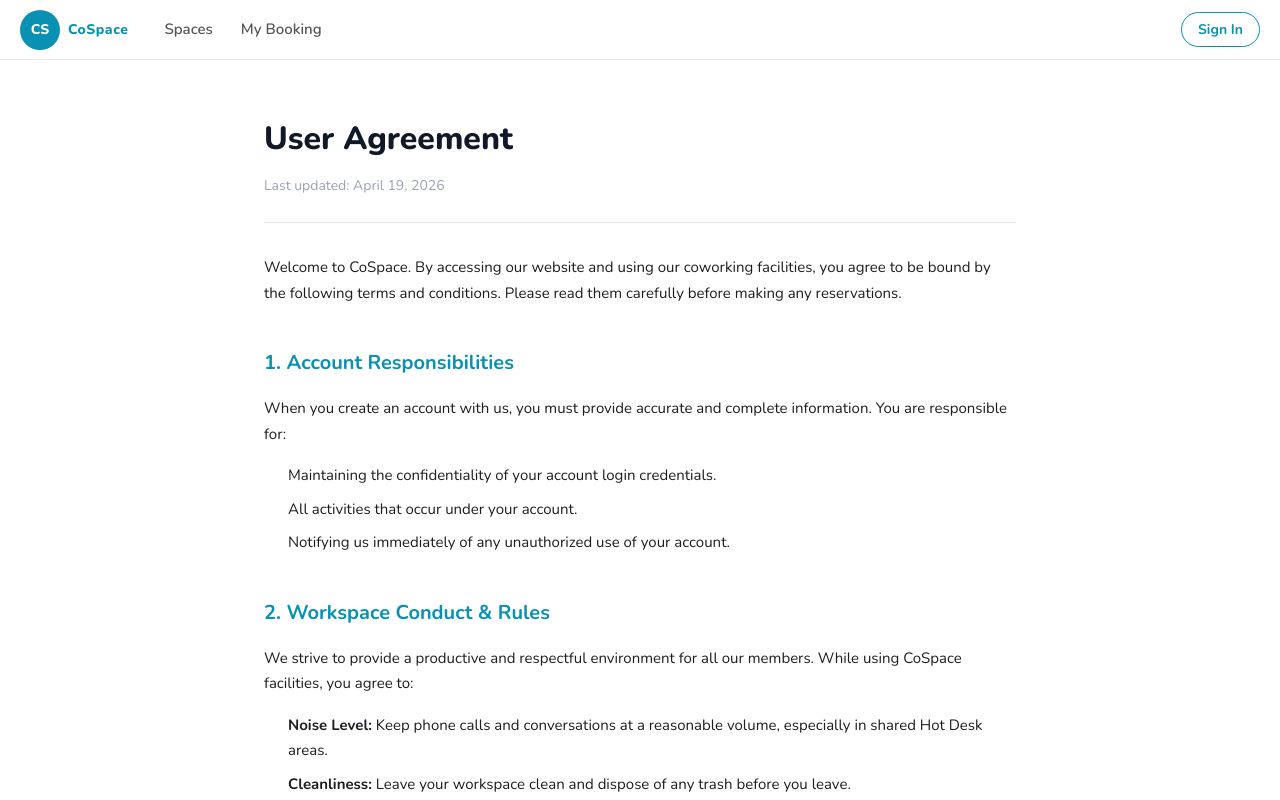
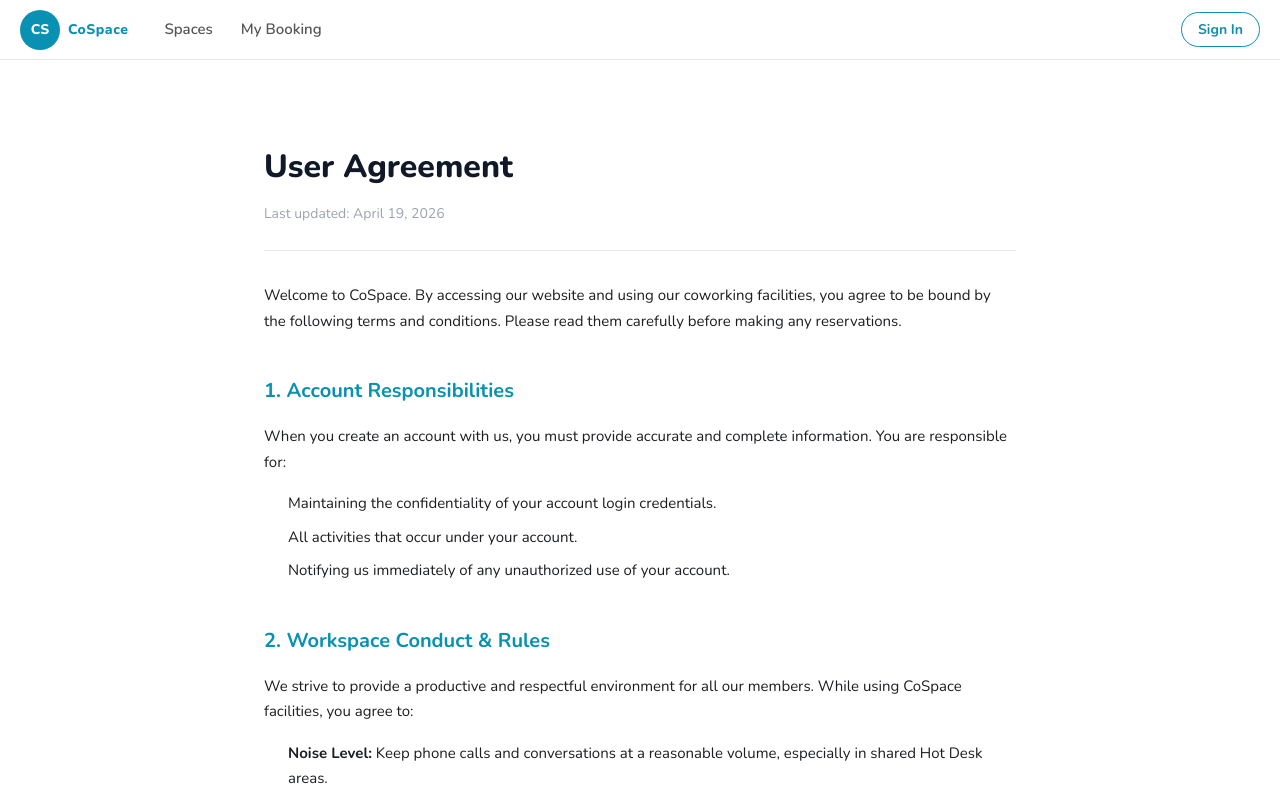
Before and after one commit to usermenei/6Noob7Hack-Frontend, a Next.js app: page /agreements in a window 1280 px wide. Shown: the top 800 px of the page. Built offline with nearby package versions, Linux system fonts and the light colour scheme; no server answers.

Commit message:
edt payment

```diff
--- a/src/app/layout.tsx
+++ b/src/app/layout.tsx
@@ -23,7 +23,7 @@ export default async function RootLayout({ children }: Readonly<{ children: Reac
           rel="stylesheet"
         />
       </head>
-      <body style={{ fontFamily: "'Nunito', sans-serif", paddingTop: "52px" }}>
+      <body style={{ fontFamily: "'Nunito', sans-serif", paddingTop: "80px" }}>
         <NextAuthProvider session={nextAuthSession}>
           <ReduxProvider>
             <TopMenu />
--- a/src/app/payments/history/PaymentHistory.module.css
+++ b/src/app/payments/history/PaymentHistory.module.css
@@ -1,10 +1,8 @@
 .container {
-  padding: 40px 20px;
+  padding: 60px 20px;
   max-width: 1200px;
   margin: 0 auto;
   min-height: 80vh;
-  position: relative; /* Create stacking context */
-  z-index: 100; /* Higher than TopMenu (50) */
 }
 
 .header {
--- a/src/components/TopMenu.module.css
+++ b/src/components/TopMenu.module.css
@@ -5,7 +5,7 @@
   top: 0;
   left: 0;
   right: 0;
-  z-index: 50;
+  z-index: 1000;
   border-bottom: 1px solid #e5e7eb;
   display: flex;
   align-items: center;
```
